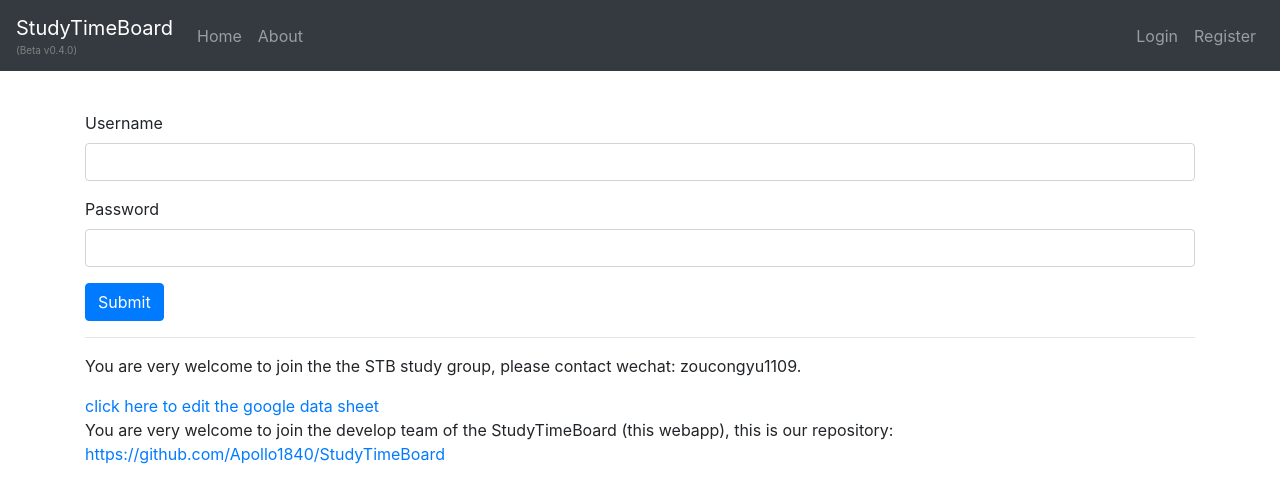
After one commit to Apollo1840/StudyTimeBoard, a Flask app: page /login in a window 1280 px wide. The commit adds this page. Shown: the top 503 px of the page. Run offline with Flask 2, Linux system fonts and the light colour scheme; parts of the project's set-up code (start-up, migrations or seed data) failed here and were passed over; some libraries are stand-ins or nearby versions.

Commit message:
enable login

```diff
--- a/studytimeboard/app_utils.py
+++ b/studytimeboard/app_utils.py
@@ -73,8 +73,10 @@ def regular_chart_path(chart_name):
 
 
 def path_to_chart_user_study_events(username):
+    username = username.replace(" ", "_")
     return regular_chart_path(username + "_se")
 
 
 def path_to_chart_user_min_by_day(username):
+    username = username.replace(" ", "_")
     return regular_chart_path(username + "_md")
--- a/studytimeboard/constant.py
+++ b/studytimeboard/constant.py
@@ -3,10 +3,8 @@ PATH_TO_LOCALDB = "./studytimeboard/data/db"
 
 STUDY_TIME_TABLE_NAME = "record_study_time"
 
-
 SHEET1 = "duration"
 SHEET2 = "event"
-
 
 # sheet 1 columns
 NAME = "name"
@@ -28,7 +26,6 @@ WEEKDAY = "weekday"
 
 PATH_TO_BARCHART = "static/charts/barchart.png"
 
-
 REGISTED_USERS = [
     "Congyu",
     "Shangsu",
@@ -38,9 +35,18 @@ REGISTED_USERS = [
     "Lanlan",
     "L.path",
     "Hanyu",
-    "Matcha",
+    "Ye Liu",
     "Chen Dong",
     "Diqing",
     "vivi",
     "Vicky.Huang"
 ]
+
+
+class FlashMessages:
+    NO_SUCH_USER = "Username not registered, please try another name or register one on the right top corner"
+
+    @staticmethod
+    def NO_SUCH_FUNC(function_name):
+        return 'Sorry, {} function is not open yet. ' \
+               'You are very welcome to join the develop team to speed up the process'.format(function_name)
--- a/studytimeboard/routes.py
+++ b/studytimeboard/routes.py
@@ -1,22 +1,25 @@
-from flask import Flask, render_template, request
-
-import os
-from datetime import datetime
+# external utils
+from flask import Flask, render_template, request, redirect, url_for, flash
+from flask_login import login_user, current_user, logout_user, login_required
 
 # internal utils
-
 from .app_utils import *
 from .constant import *
-
-app = Flask(__name__)
+from studytimeboard import app
+from studytimeboard.models import User
 
 
 @app.route('/', methods=["GET", "POST"])
-def main_page():
-
+@app.route("/home", methods=["GET", "POST"])
+def home():
     # handle the time input
     if request.method == "POST":
-        if request.form.get("username") in REGISTED_USERS:
+        if current_user.is_authenticated:
+            username = current_user.username
+        else:
+            username = request.form.get("username")
+
+        if username in REGISTED_USERS:
             parse_request_to_db(request)
 
     # show the charts:
@@ -53,12 +56,12 @@ def main_page():
 
 
 @app.route('/about')
-def about_page():
+def about():
     return render_template('about.html')
 
 
 @app.route('/personal_analysis', methods=['GET', 'POST'])
-def personal_analysis_page():
+def personal_analysis():
     # rm the folder to avoid multiple rendering data explode
     clean_chart_folder()
 
@@ -92,3 +95,66 @@ def personal_analysis_page():
         name_warning = "visibility: hidden"
 
     return render_template('personal_analysis_login.html', name_warning=name_warning)
+
+
+@app.route('/analysis')
+def analysis():
+    if current_user.is_authenticated:
+        username = current_user.username
+
+        # rm the folder to avoid multiple rendering data explode
+        clean_chart_folder()
+
+        df_all = get_the_basic_dataframe()
+
+        if username in df_all[NAME].unique():
+            df_user = df_all.loc[df_all[NAME] == username, :]
+            df_user_minutes = to_minutes_by_day_table(df_user)
+
+            path_umd = path_to_chart_user_min_by_day(username)
+            plot_hours_per_day(df_user_minutes, output_path=path_umd)
+
+            path_use = path_to_chart_user_study_events(username)
+            plot_study_events(df_user, output_path=path_use)
+
+            return render_template('personal_analysis.html',
+                                   username=username,
+                                   path_umd=path_umd,
+                                   path_use=path_use)
+    else:
+        return redirect(url_for("login"))
+
+
+@app.route("/login", methods=['GET', 'POST'])
+def login():
+    # if current_user.is_authenticated:
+    #    return redirect(url_for('home'))
+
+    # form = LoginForm()
+    # if form.validate_on_submit():
+    if request.method == 'POST':  # this block is only entered when the form is submitted
+        username = request.form.get('username')
+
+        if username in REGISTED_USERS:
+            user = User(username=username)
+            login_user(user, remember=True)
+
+            return redirect(url_for('home'))
+        else:
+            flash(FlashMessages.NO_SUCH_USER, "danger")
+            return render_template('login.html')  # no such user
+
+    else:
+        return render_template('login.html')
+
+
+@app.route("/logout")
+def logout():
+    logout_user()
+    return redirect(url_for('home'))
+
+
+@app.route('/register')
+def register():
+    flash(FlashMessages.NO_SUCH_FUNC("registration"), 'danger')
+    return render_template('home.html')
--- a/studytimeboard/templates/about.html
+++ b/studytimeboard/templates/about.html
@@ -13,7 +13,8 @@
         <li>Beta v0.2: + boostrap page style and weekly leaderboard.</li>
         <li>Beta v0.3: + personal study time report.</li>
         <li>Beta v0.3.1: + new study event chart.</li>
-        <li>Beta v0.3.9: + add in-app data input.</li>
+        <li>Beta v0.3.9: + in-app data input.</li>
+        <li>Beta v0.4.0: Enable true login.</li>
     </ul>
 
 </div>
--- a/studytimeboard/templates/layout.html
+++ b/studytimeboard/templates/layout.html
@@ -3,39 +3,57 @@
 
 <head>
 
-  <title>{% block title %} {% endblock %}</title>
+    <!-- Required meta tags -->
+    <meta charset="utf-8">
+    <meta name="viewport" content="width=device-width, initial-scale=1, shrink-to-fit=no">
 
     <link href="{{url_for('static', filename = 'css/bootstrap.min.css')}}" rel="stylesheet">
     <script src="https://ajax.googleapis.com/ajax/libs/jquery/3.5.1/jquery.min.js"></script>
     <script src="{{url_for('static', filename='js/bootstrap.min.js')}}"></script>
 
+    <title>{% block title %} {% endblock %}</title>
+
+</head>
+
+
+<body>
+    <header class="site-header">
         <nav class="navbar navbar-expand-lg navbar-dark bg-dark">
             <a class="navbar-brand" href="#">StudyTimeBoard
-      <div style="font-size:50%;color:gray;">(Beta v0.3.9)</div>
+                <div style="font-size:50%;color:gray;">(Beta v0.4.0)</div>
             </a>
             <button class="navbar-toggler" type="button" data-toggle="collapse" data-target="#navbarNavAltMarkup"
                     aria-controls="navbarNavAltMarkup" aria-expanded="false" aria-label="Toggle navigation">
                 <span class="navbar-toggler-icon"></span>
             </button>
             <div class="collapse navbar-collapse" id="navbarNavAltMarkup">
-      <div class="navbar-nav">
+                <div class="navbar-nav mr-auto">
                     <a class="nav-link" href="/" id="nav-home">Home<span class="sr-only">(current)</span></a>
-        <a class="nav-link" href="/personal_analysis" id="nav-personal-analysis">Personal Analysis</a>
+                    <!--  <a class="nav-link" href="/personal_analysis" id="nav-personal-analysis">Personal Analysis</a> -->
                     <a class="nav-link" href="/about" id="nav-about">About</a>
                     <!-- <a class="nav-link disabled" href="#" tabindex="-1" aria-disabled="true">Disabled</a> -->
                 </div>
+
+                <!-- Navbar Right Side -->
+                <div class="navbar-nav">
+                    {% if current_user.is_authenticated %}
+                    <a class="nav-item nav-link" href="{{ url_for('analysis') }}">Personal Analysis</a>
+                    <a class="nav-item nav-link" href="{{ url_for('logout') }}">Logout</a>
+                    {% else %}
+                    <a class="nav-item nav-link" href="{{ url_for('login') }}">Login</a>
+                    <a class="nav-item nav-link" href="{{ url_for('register') }}">Register</a>
+                    {% endif %}
+                </div>
+
             </div>
         </nav>
+    </header>
 
-</head>
-
-
-<body>
     <main role="main" class="container">
         <div class="row">
 
             <!--- <div class="col-md-8">  --->
-      <div class="col">
+            <div class="col mt-3">
                 {% with messages = get_flashed_messages(with_categories=true) %}
                     {% if messages %}
                         {% for category, message in messages %}
@@ -46,8 +64,10 @@
                     {% endif %}
                 {% endwith %}
 
-        {% block content %}{% endblock %}
+
             </div>
+
+
 
             <!---
                 <div class="col-md-4">
@@ -66,6 +86,11 @@
                 --->
 
         </div>
+
+        <div class=row">
+            {% block content %}{% endblock %}
+        </div>
+
     </main>
 
 </body>
--- /dev/null
+++ b/studytimeboard/templates/login.html
@@ -0,0 +1,43 @@
+{% extends 'layout.html' %}
+
+{% block title %} Login {% endblock %}
+{% block content %}
+
+    <br>
+
+    <form method="POST">
+
+          <div class="form-group">
+            <label>Username</label>
+            <input type="text" class="form-control" name="username">
+          </div>
+
+          <div class="form-group">
+            <label>Password</label>
+            <input type="password" class="form-control" name="password">
+          </div>
+
+        <button type="submit" class="btn btn-primary">Submit</button>
+
+    </form>
+
+    <hr>
+
+    <div>
+      <p> You are very welcome to join the the STB study group, please contact wechat: zoucongyu1109. </p>
+        <a href="https://docs.google.com/spreadsheets/d/1FGoY2IrXavkyiRGZQkvTIgHwHmIrlohR-IDoQ5K4hw4/edit?usp=sharing">click here to edit the google data sheet</a>
+      <p>You are very welcome to join the develop team of the StudyTimeBoard (this webapp), this is our repository:
+        <a href="https://github.com/Apollo1840/StudyTimeBoard">https://github.com/Apollo1840/StudyTimeBoard</a>
+      </p>
+
+    </div>
+
+{% endblock %}
+
+
+<script>
+  $(document).ready(function(){
+     $(".active").removeClass("active");
+     $("#nav-personal-analysis").addClass("active");
+  });
+</script>
```
Also changed, not shown: studytimeboard/__init__.py (+9 -1 lines), studytimeboard/models.py (added, +24 -0 lines), studytimeboard/templates/home.html (+15 -6 lines). Lines whose indentation alone changed are shown as unchanged.
